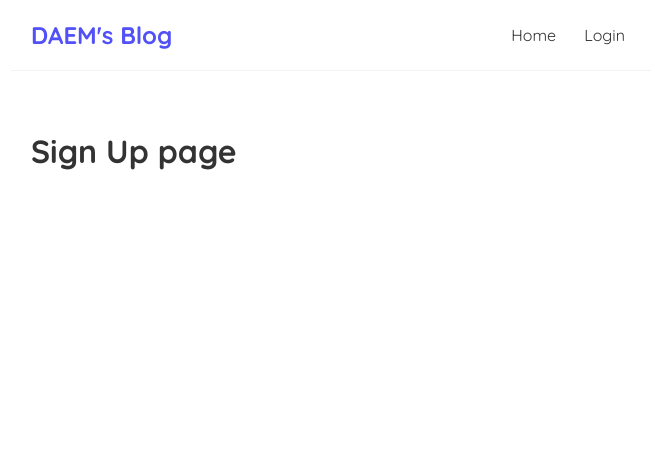
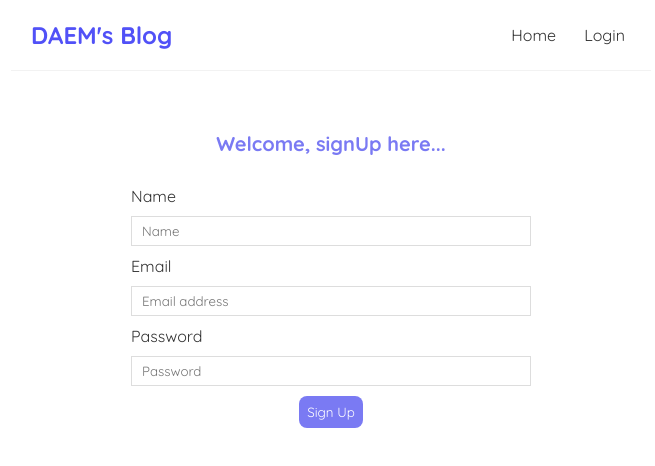
Before and after one commit to DAEM007/DAEM-BLOG, a React (Create React App) app: page /SignUp in a window 1280 px wide. Shown: the top 466 px of the page, without its empty margins (309-964 px from the left). Built offline with nearby package versions, Linux system fonts and the light colour scheme.

Commit message:
Modified the login and sign up page

```diff
--- a/src/pages/Create.css
+++ b/src/pages/Create.css
@@ -2,26 +2,30 @@
 
 /* CREATE NEW BLOG FORM */
 .create,
-.login {
+.login,
+.sign-up {
     max-width: 400px;
     margin: 0 auto;
     text-align: center;
   }
 
 .create label,
-.login label {
+.login label,
+.sign-up label {
   text-align: left;
   display: block;
 }
 
 .create h2,
-.login h2 {
+.login h2,
+.sign-up h2 {
   font-size: 20px;
   color: rgb(122, 122, 243);
   margin-bottom: 30px;
 }
 
 .login input,
+.sign-up input,
 .create input, .create textarea, .create select {
   width: 100%;
   padding: 6px 10px;
@@ -32,7 +36,8 @@
 }
 
 .create button,
-.login button {
+.login button,
+.sign-up button {
   background: rgb(122, 122, 243);
   color: #fff;
   border: 0;
--- a/src/pages/Login.js
+++ b/src/pages/Login.js
@@ -7,6 +7,7 @@ import { Link } from 'react-router-dom';
 const Login = () => {
     const [email, setEmail] = useState('');
     const [password, setPassword] = useState('');
+    const [isPending, setIsPending] = useState(false);
 
     const onLogin = () => {
         console.log('New user Logged in');
@@ -31,6 +32,8 @@ const Login = () => {
                 placeholder = 'Password'
                 onChange = { (e) => setPassword(e.target.value) }
                 />
+                {!isPending && <button>Login</button>}
+                {isPending && <button>Logging in...</button>}
            </form>
 
            <p>
--- a/src/pages/SignUp.js
+++ b/src/pages/SignUp.js
@@ -1,9 +1,48 @@
+import { useState } from "react";
 
 
 const SignUp = () => {
+    const [name, setName] = useState('');
+    const [email, setEmail] = useState('');
+    const [password, setPassword] = useState('');
+    const [isPending, setIsPending] = useState(false);
+
+
+    const onSignUp = () => {
+        console.log(`Welcome new user`);
+    }
+
     return (
         <div className="sign-up">
-            <h1>Sign Up page</h1>
+            <h2>Welcome, signUp here...</h2>
+            <form onSubmit={onSignUp}>
+                <label>Name</label>
+                <input type="text"
+                required
+                value={ name }
+                placeholder = 'Name'
+                onChange = { (e) => setName(e.target.value) }
+                />
+
+                <label>Email</label>
+                <input type="text"
+                required
+                value={ email }
+                placeholder = 'Email address'
+                onChange = { (e) => setEmail(e.target.value) }
+                />
+
+                <label>Password</label>
+                <input type="text"
+                required
+                value={ password }
+                placeholder = 'Password'
+                onChange = { (e) => setPassword(e.target.value) }
+                />
+                {!isPending && <button>Sign Up</button>}
+                {isPending && <button>Signing up...</button>}
+            </form>
+
         </div>
     );
 }
```
Also changed, not shown: src/BlogDetails.js (deleted, +0 -57 lines), src/BlogList.js (deleted, +0 -20 lines), src/Create.js (deleted, +0 -68 lines), src/NavBar.js (deleted, +0 -15 lines), src/NotFound.js (deleted, +0 -13 lines), src/useFetch.js (deleted, +0 -32 lines), src/pages/Login.css (line endings or trailing spaces). Lines whose indentation alone changed are shown as unchanged.
